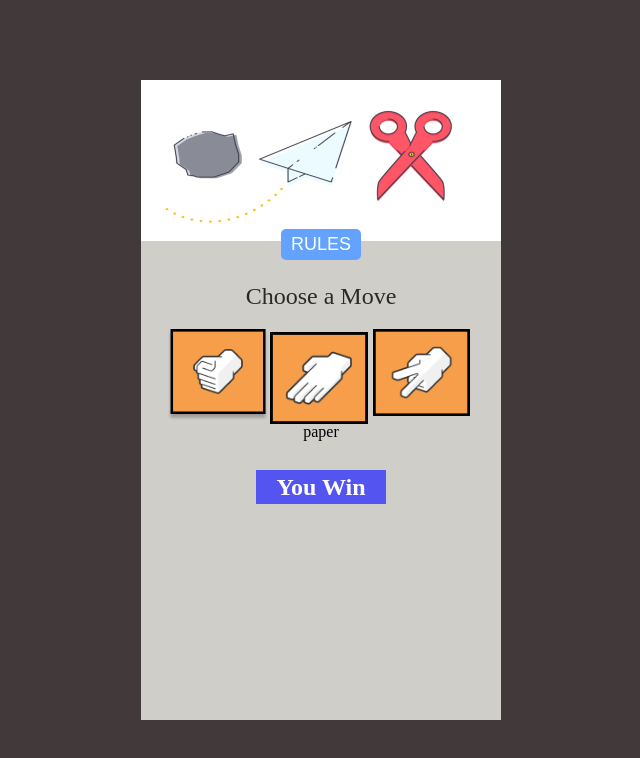
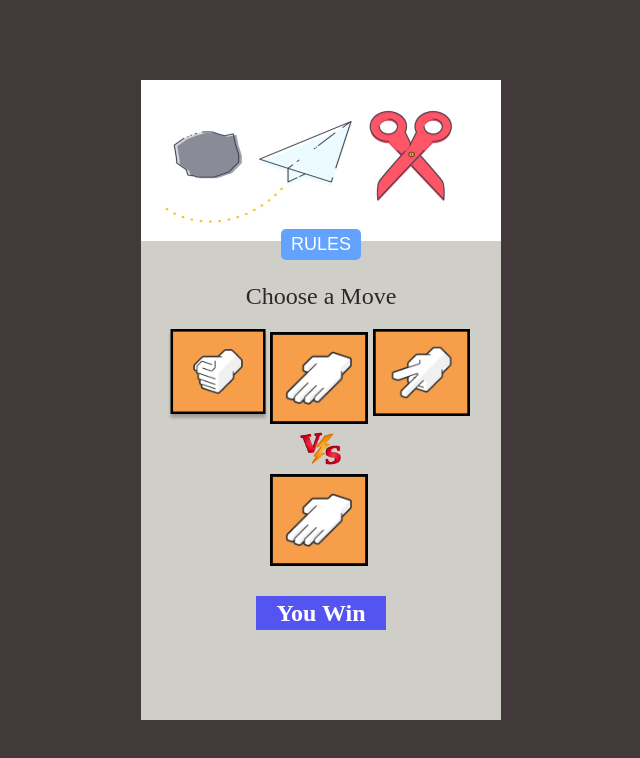
Before and after one commit to jojoX94/Rock-Paper-Scissor-JS, a plain HTML site: page index.html in a window 1280 px wide. Both pictures are taken after a click on the button 743 px from the left and 374 px from the top of the page. Shown: the whole page, without its empty margins (319-959 px from the left). Drawn offline with Linux system fonts and the light colour scheme.

Commit message:
Rock Paper Scissor without animation

```diff
--- a/index.html
+++ b/index.html
@@ -20,6 +20,7 @@
                 <button id="paper"></button>
                 <button id="scissor"></button>
             </div>
+            <span class="vs"></span>
             <div class="computer"></div>
             <h2 class="result">Waiting result ...</h2>
         </div>
--- a/ressources/css/style.css
+++ b/ressources/css/style.css
@@ -61,9 +61,26 @@ body {
     background-image: url("../images/paper.png");
 }
 .player > #scissor {
-    background-image: url("../images/scissors.png");
+    background-image: url("../images/scissor.png");
     background-size: 94%;
 }
+
+.computer{
+    width: 103px;
+    height: 92px;
+    background-repeat: no-repeat;
+    background-size: contain;
+}
+
+.vs{
+    width: 50px;
+    height: 50px;
+    background-image: url("../images/versus.png");
+    background-size: 100%;
+    background-repeat: no-repeat;
+    display: none;
+}
+
 .result{
     margin-top: 30px;
     padding: 5px 20px;
--- a/ressources/js/app.js
+++ b/ressources/js/app.js
@@ -1,6 +1,7 @@
 const userChoices = document.querySelectorAll(".player > button");
 const result = document.querySelector(".result ");
 const computer = document.querySelector(".computer");
+const vs = document.querySelector(".vs")
 
 const computerChoice = () => {
   const list = ["rock", "paper", "scissor"];
@@ -11,8 +12,9 @@ userChoices.forEach((choice) => {
   choice.addEventListener("click", (e) => {
     const c = computerChoice();
     const u = e.target.id;
-    console.log(c, u);
-    computer.textContent = c;
+    vs.style.display = 'block'
+    computer.style.backgroundImage = `url(ressources/images/${c}.png)`
+    // computer.textContent = c;
     if (
       (c == "rock" && u == "scissor") ||
       (c == "paper" && u == "rock") ||
```
Also changed, not shown: ressources/images/scissor.png (renamed from ressources/images/scissors.png), ressources/images/versus.png (added).
